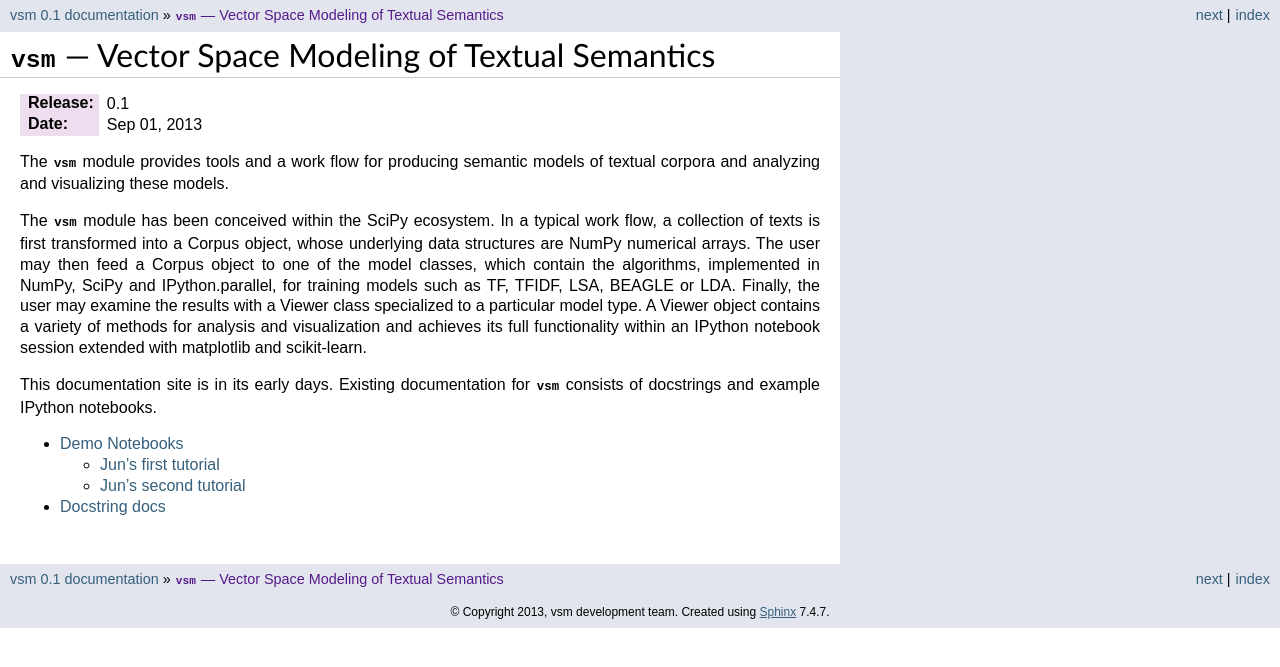
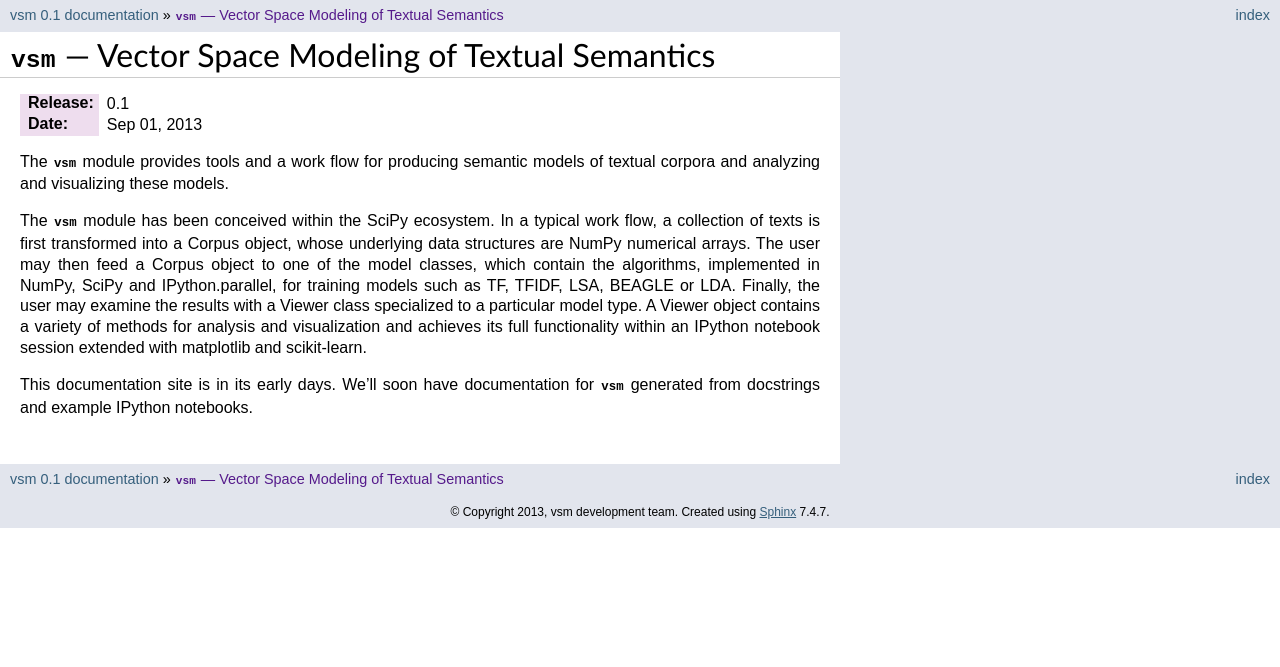
Before and after one commit to inpho/vsm, a Sphinx documentation site: the page built from doc/index.rst, in a window 1280 px wide. Shown: the top 667 px of the page. Built offline with Sphinx 7.4.7, drawn with Linux system fonts in a browser that asks for light colours.

Commit message:
Updated index page.

```diff
--- a/doc/index.rst
+++ b/doc/index.rst
@@ -26,14 +26,15 @@ Viewer object contains a variety of methods for analysis and
 visualization and achieves its full functionality within an IPython
 notebook session extended with matplotlib and scikit-learn.
 
-This documentation site is in its early days. Existing documentation
-for :mod:`vsm` consists of docstrings and example IPython notebooks.
+This documentation site is in its early days. We'll soon have
+documentation for :mod:`vsm` generated from docstrings and example
+IPython notebooks.
 
-.. toctree::
-   :maxdepth: 2
+.. .. toctree::
+..    :maxdepth: 2
 
-   demos
-   auto
+..    demos
+..    auto
 
 ..
    Indices and tables
```
